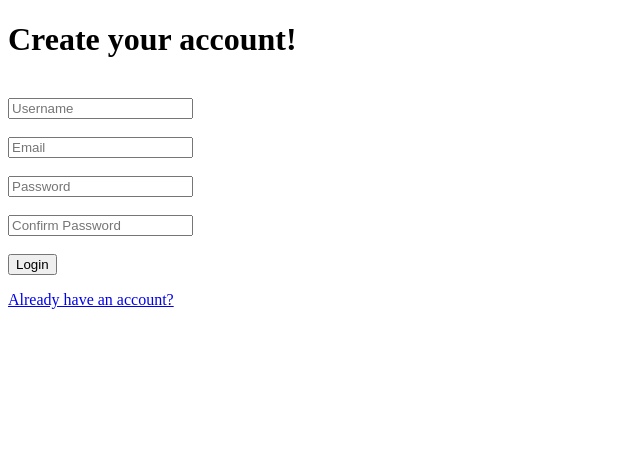
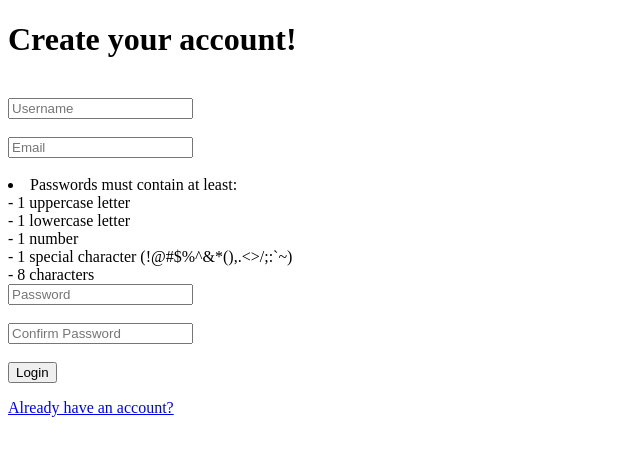
Before and after one commit to ketillkline/Price-Ping, a Django app: page /signup/ in a window 1280 px wide. Shown: the top 456 px of the page, without its empty margins (0-640 px from the left). Run offline with Django 5.2, Linux system fonts and the light colour scheme.

Commit message:
Added password rules crudely to the signup page

```diff
--- a/templates/signup.html
+++ b/templates/signup.html
@@ -17,6 +17,16 @@
             <div class="inputs">
                 <input type="text" name="username" placeholder="Username" value="{{ username }}"><br><br>
                 <input type="email" name="email" placeholder="Email" value="{{ email }}"><br><br>
+                <div class="password-info">
+                    <li>
+                        Passwords must contain at least:<br>
+                        - 1 uppercase letter<br>
+                        - 1 lowercase letter<br>
+                        - 1 number<br>
+                        - 1 special character (!@#$%^&*(),.<>/;:`~)<br>
+                        - 8 characters
+                    </li>
+                </div>
                 <input type="password" name="password" placeholder="Password"><br><br>
                 <input type="password" name="confirm-password" placeholder="Confirm Password"><br><br>
             <div class="buttons-group">
```
